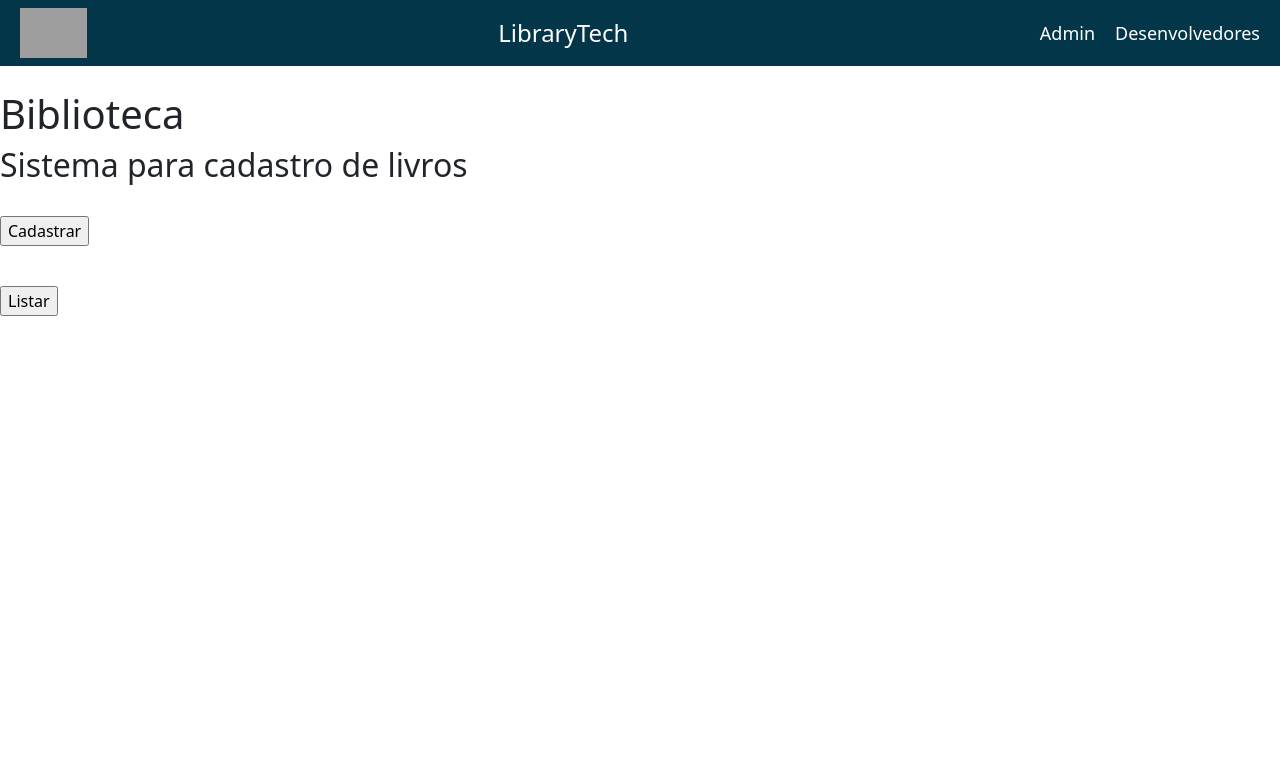
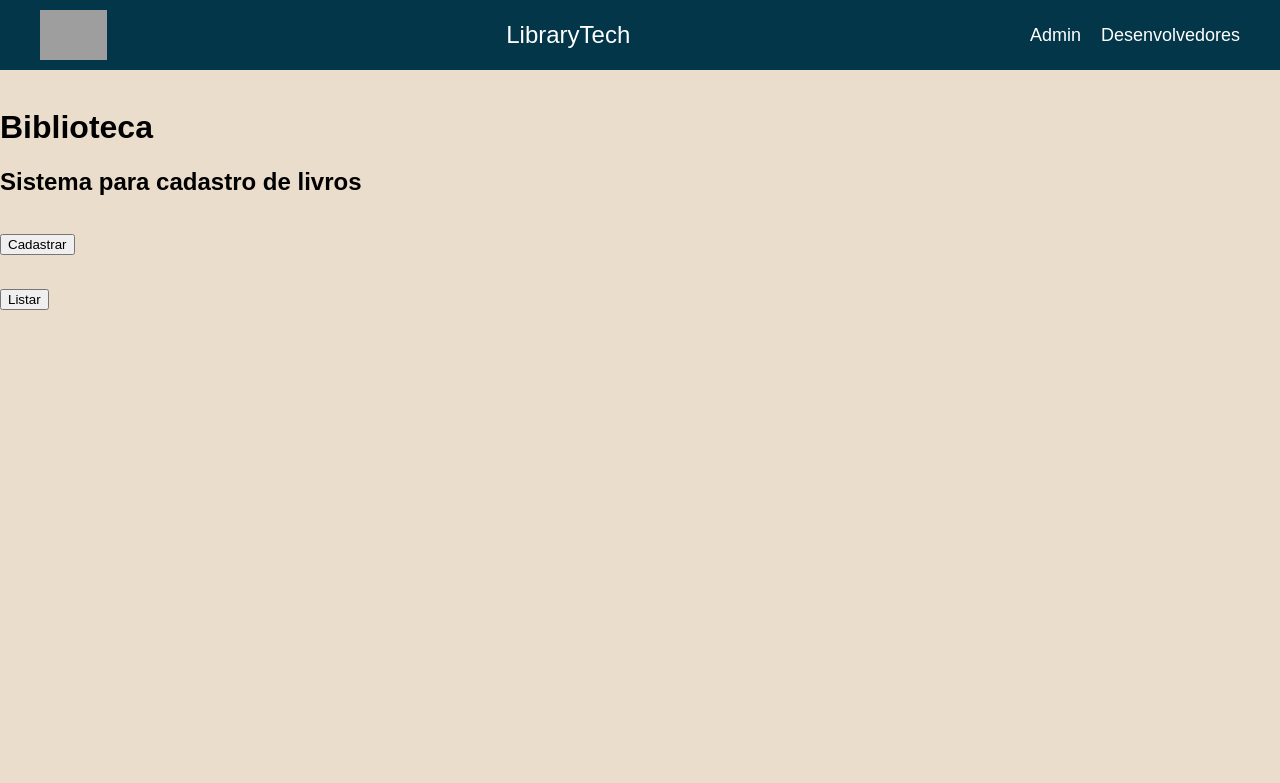
Before and after one commit to brunounky/DW3_Django_TDD, a Django app: page / in a window 1280 px wide. Shown: the top 783 px of the page. Run offline with Django 4.2, Linux system fonts and the light colour scheme; grey boxes are pictures that could not be loaded.

Commit message:
Paleta de cores
Talvez eu use outra paleta de cores

Nao esta combinando com o que eu quero fazer

```diff
--- a/biblioteca/core/static/css/style.css
+++ b/biblioteca/core/static/css/style.css
@@ -1,6 +1,7 @@
 body {
     margin: 0;
     font-family: Arial, sans-serif;
+    background-color: #ebddcb;
 }
 
 .navbar {
--- a/biblioteca/core/templates/index.html
+++ b/biblioteca/core/templates/index.html
@@ -5,8 +5,6 @@
         <meta http-equiv="X-UA-Compatible" content="IE=edge">
         <meta name="viewport" content="width=device-width, initial-scale=1, shrink-to-fit=no">
         <link rel="stylesheet" href="static/css/style.css">
-        <link href="https://cdn.jsdelivr.net/npm/bootstrap@5.3.3/dist/css/bootstrap.min.css" rel="stylesheet" integrity="sha384-QWTKZyjpPEjISv5WaRU9OFeRpok6YctnYmDr5pNlyT2bRjXh0JMhjY6hW+ALEwIH" crossorigin="anonymous">
-        <script src="https://cdn.jsdelivr.net/npm/bootstrap@5.3.3/dist/js/bootstrap.bundle.min.js" integrity="sha384-YvpcrYf0tY3lHB60NNkmXc5s9fDVZLESaAA55NDzOxhy9GkcIdslK1eN7N6jIeHz" crossorigin="anonymous"></script>
         <title>Library Tech</title>
     </head>
     <body>
```
